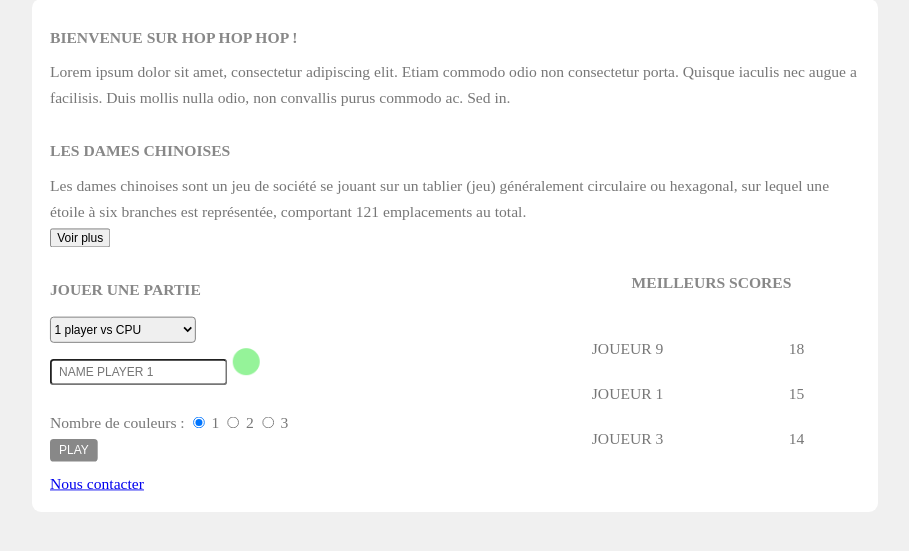
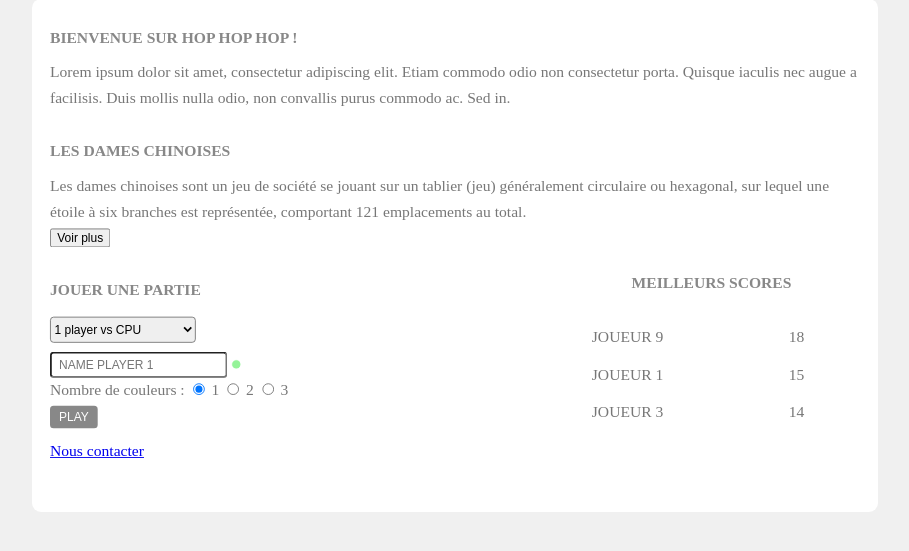
Before and after one commit to Khornya/dames-chinoises, a PHP site: page /home.php in a window 1280 px wide. Shown: the part 134-685 px from the top of the page, without its empty margins (185-1094 px from the left). Run offline with PHP 8.4, Linux system fonts and the light colour scheme; data comes from the database, SQL or seed files in the repository.

Commit message:
correction
j'avais écrasé le fichier de raphael dans mon précédent upload, voici la bonne version

```diff
--- a/home.php
+++ b/home.php
@@ -41,14 +41,24 @@ session_start();
                 <option value="6">6 players</option>
               </select>
               <br />
+              <div>
                 <input type="text" name="player1" id="player1" placeholder="NAME PLAYER 1"/><span id="player1colors"></span>
+              </div>
+              <div>
                 <input type="hidden" name="player2" id="player2" placeholder="NAME PLAYER 2"/><span id="player2colors"></span>
+              </div>
+              <div>
                 <input type="hidden" name="player3" id="player3" placeholder="NAME PLAYER 3"/><span id="player3colors"></span>
-              <br />
+              </div>
+              <div>
                 <input type="hidden" name="player4" id="player4" placeholder="NAME PLAYER 4"/><span id="player4colors"></span>
+              </div>
+              <div>
                 <input type="hidden" name="player5" id="player5" placeholder="NAME PLAYER 5"/><span id="player5colors"></span>
+              </div>
+              <div>
                 <input type="hidden" name="player6" id="player6" placeholder="NAME PLAYER 6"/><span id="player6colors"></span>
-              <br />
+              </div>
               <span id="color_choice">
                 Nombre de couleurs :
                 <input type="radio" name="colors" value="1" id="1" onclick="updateColors()" checked />
@@ -67,7 +77,7 @@ session_start();
           <?php
             try
             {
-              $bdd = new PDO('mysql:host=localhost;dbname=dames_chinoises;charset=utf8', 'root', '');
+              $bdd = new PDO('mysql:host=localhost;dbname=dames_chinoises;charset=utf8', 'root', 'root');
             }
               catch(Exception $e)
             {
@@ -153,7 +163,7 @@ session_start();
       for (var n=1; n<=mode; n++) {
         var code = '';
         for (var i=0, max = colors[n-1].length; i < max; i++) {
-          code += "<img src='images/pion" + colors[n-1][i] + ".png' />";
+          code += "<img src='images/pion" + colors[n-1][i] + ".png' height='10'/>";
         }
         document.getElementById('player'+n+'colors').innerHTML = code;
       }
```
Lines whose indentation alone changed are shown as unchanged.
